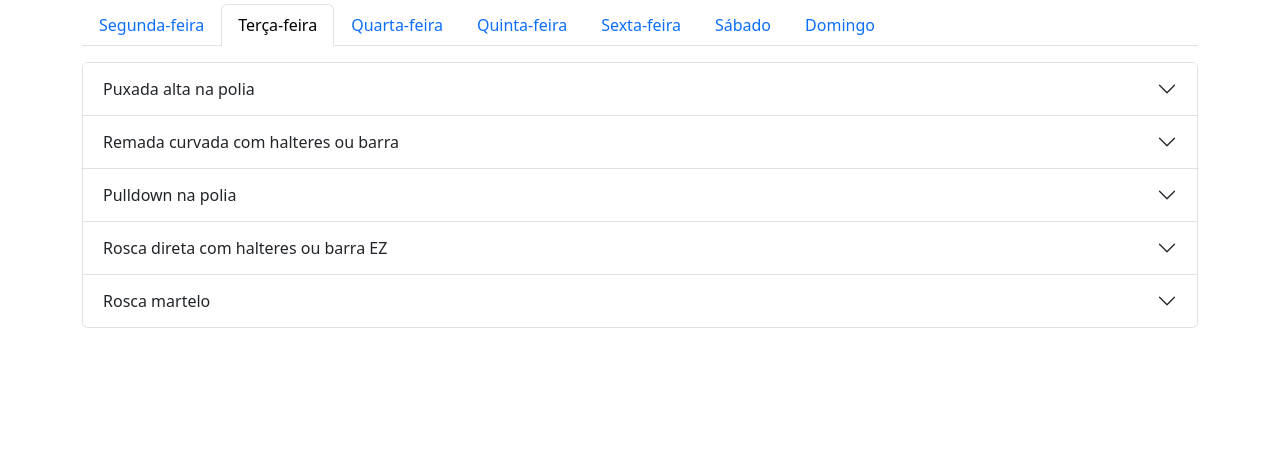
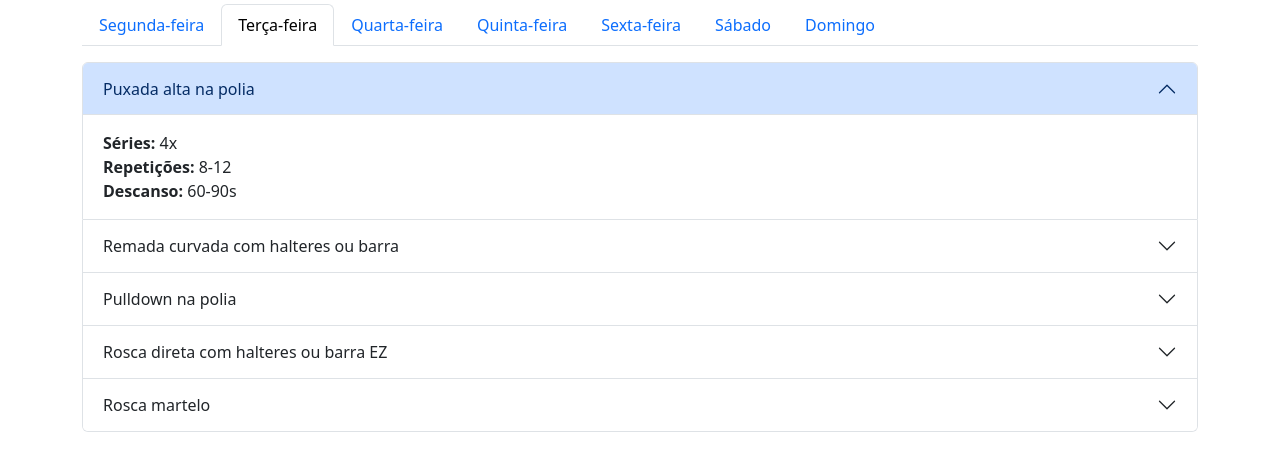
Before and after one commit to treino-silas/treino-silas.github.io, a plain HTML site: page index.html in a window 1280 px wide. Shown: the part 66-536 px from the top of the page. Drawn offline with nearby package versions, Linux system fonts and the light colour scheme.

Commit message:
Update index.html

```diff
--- a/index.html
+++ b/index.html
@@ -33,14 +33,17 @@
                     <a class="nav-link ${activeClass}" id="tab-${index}" data-bs-toggle="tab" href="#content-${index}">${day}</a>
                 </li>`;
 
-                let exercises = treinoData[day].map(ex => `
+                let exercises = treinoData[day].map((ex, exIndex) => `
                     <div class="accordion-item">
                         <h2 class="accordion-header" id="heading${ex.nome.replace(/\s/g, '')}">
-                            <button class="accordion-button collapsed" type="button" data-bs-toggle="collapse" data-bs-target="#collapse${ex.nome.replace(/\s/g, '')}">
+                            <button class="accordion-button ${exIndex === 0 ? '' : 'collapsed'}"
+                                type="button" data-bs-toggle="collapse"
+                                data-bs-target="#collapse${ex.nome.replace(/\s/g, '')}">
                                 ${ex.nome}
                             </button>
                         </h2>
-                        <div id="collapse${ex.nome.replace(/\s/g, '')}" class="accordion-collapse collapse">
+                        <div id="collapse${ex.nome.replace(/\s/g, '')}" class="accordion-collapse collapse ${exIndex === 0 ? 'show' : ''}"
+                            data-bs-parent="#accordion${index}">
                             <div class="accordion-body">
                                 <strong>Séries:</strong> ${ex.series} <br>
                                 <strong>Repetições:</strong> ${ex.repeticoes} <br>
```
